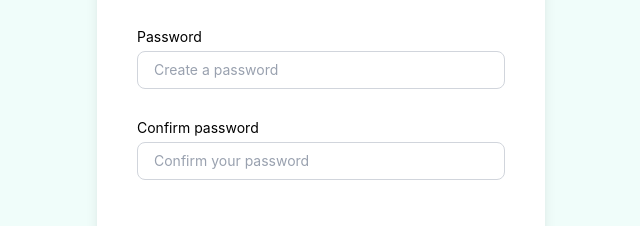
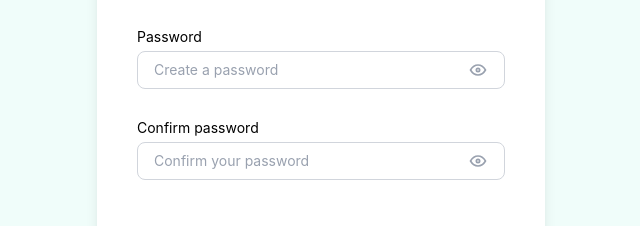
Before and after one commit to nrc2539/env-memo-ui, a React (Vite) app: page /register in a window 1280 px wide. Shown: the part 398-624 px from the top of the page, without its empty margins (319-959 px from the left). Built offline with nearby package versions, Linux system fonts and the light colour scheme; no server answers.

Commit message:
refactor: replace input field type=password with password input field

```diff
--- a/src/components/Input/index.tsx
+++ b/src/components/Input/index.tsx
@@ -9,6 +9,7 @@ const Input = forwardRef<HTMLInputElement, InputProps>(
       errorMessage,
       className,
       leftIcon,
+      rightIcon,
       label,
       labelClassName,
       showError = true,
@@ -43,6 +44,7 @@ const Input = forwardRef<HTMLInputElement, InputProps>(
             )}
             {...props}
           />
+          {rightIcon}
         </div>
         {showError && (
           <div className={cn({ invisible: !errorMessage })}>
--- a/src/components/Input/interface.ts
+++ b/src/components/Input/interface.ts
@@ -3,6 +3,7 @@ import type { ComponentPropsWithoutRef } from "react";
 export interface InputProps extends ComponentPropsWithoutRef<"input"> {
   errorMessage?: string;
   leftIcon?: React.ReactNode;
+  rightIcon?: React.ReactNode;
   label?: React.ReactNode;
   labelClassName?: string;
   showError?: boolean;
--- /dev/null
+++ b/src/components/form/PasswordInputField/index.tsx
@@ -0,0 +1,34 @@
+import { useState } from "react";
+import { useField } from "formik";
+import { IconEye, IconEyeOff } from "@tabler/icons-react";
+
+import Input from "@/components/Input";
+
+import type { PasswordInputFieldProps } from "./interface";
+
+export default function PasswordInputField({
+  name,
+  ...props
+}: PasswordInputFieldProps) {
+  const [showPassword, setShowPassword] = useState(false);
+  const [field, { touched, error }] = useField(name);
+
+  return (
+    <Input
+      {...props}
+      {...field}
+      type={showPassword ? "text" : "password"}
+      errorMessage={touched && !!error ? error : ""}
+      rightIcon={
+        <button
+          type="button"
+          onClick={() => setShowPassword((prev) => !prev)}
+          tabIndex={-1}
+          className="text-gray-400 hover:text-gray-600"
+        >
+          {showPassword ? <IconEyeOff size={20} /> : <IconEye size={20} />}
+        </button>
+      }
+    />
+  );
+}
--- /dev/null
+++ b/src/components/form/PasswordInputField/interface.ts
@@ -0,0 +1,5 @@
+import type { InputProps } from "@/components/Input/interface";
+
+export interface PasswordInputFieldProps extends Omit<InputProps, "type" | "value"> {
+  name: string;
+}
--- a/src/features/auth/pages/LoginPage/LoginPage.tsx
+++ b/src/features/auth/pages/LoginPage/LoginPage.tsx
@@ -3,6 +3,7 @@ import { Form, Formik } from "formik";
 import * as Yup from "yup";
 
 import { InputField } from "@/components/form/InputField";
+import PasswordInputField from "@/components/form/PasswordInputField";
 import AuthLayout from "@/components/layout/AuthLayout";
 
 import type { LoginPageProps } from "./interface";
@@ -35,10 +36,9 @@ export default function LoginPage({ initialValues, onSubmit }: LoginPageProps) {
                 placeholder="Enter your email"
               />
               <div>
-                <InputField
+                <PasswordInputField
                   name="password"
                   label="Password"
-                  type="password"
                   autoComplete="current-password"
                   placeholder="Enter your password"
                 />
--- a/src/features/auth/pages/RegisterPage/RegisterPage.tsx
+++ b/src/features/auth/pages/RegisterPage/RegisterPage.tsx
@@ -4,6 +4,7 @@ import * as Yup from "yup";
 
 import AuthLayout from "@/components/layout/AuthLayout";
 import { InputField } from "@/components/form/InputField";
+import PasswordInputField from "@/components/form/PasswordInputField";
 import { passwordRegx } from "@/libs/constant";
 
 import type { RegisterPageProps } from "./interface";
@@ -49,17 +50,15 @@ export default function RegisterPage({
                 autoComplete="email"
                 placeholder="Enter your email"
               />
-              <InputField
+              <PasswordInputField
                 name="password"
                 label="Password"
-                type="password"
                 autoComplete="new-password"
                 placeholder="Create a password"
               />
-              <InputField
+              <PasswordInputField
                 name="confirmPassword"
                 label="Confirm password"
-                type="password"
                 autoComplete="new-password"
                 placeholder="Confirm your password"
               />
--- a/src/features/auth/pages/ResetPasswordPage/ResetPasswordPage.tsx
+++ b/src/features/auth/pages/ResetPasswordPage/ResetPasswordPage.tsx
@@ -8,7 +8,7 @@ import {
 } from "@tabler/icons-react";
 
 import AuthLayout from "@/components/layout/AuthLayout";
-import { InputField } from "@/components/form/InputField";
+import PasswordInputField from "@/components/form/PasswordInputField";
 import { passwordRegx } from "@/libs/constant";
 
 import type { ResetPasswordPageProps } from "./interface";
@@ -110,17 +110,15 @@ export default function ResetPasswordPage({
         {({ isSubmitting }) => (
           <Form>
             <div className="mt-8 mb-2">
-              <InputField
+              <PasswordInputField
                 name="password"
                 label="New password"
-                type="password"
                 autoComplete="new-password"
                 placeholder="Enter new password"
               />
-              <InputField
+              <PasswordInputField
                 name="confirmPassword"
                 label="Confirm password"
-                type="password"
                 autoComplete="new-password"
                 placeholder="Confirm new password"
               />
--- a/src/features/auth/pages/SetupPasswordPage/SetupPasswordPage.tsx
+++ b/src/features/auth/pages/SetupPasswordPage/SetupPasswordPage.tsx
@@ -9,6 +9,7 @@ import {
 
 import AuthLayout from "@/components/layout/AuthLayout";
 import { InputField } from "@/components/form/InputField";
+import PasswordInputField from "@/components/form/PasswordInputField";
 import { passwordRegx } from "@/libs/constant";
 
 import type { SetupPasswordPageProps } from "./interface";
@@ -125,17 +126,15 @@ export default function SetupPasswordPage({
                 disabled
                 autoComplete="email"
               />
-              <InputField
+              <PasswordInputField
                 name="password"
                 label="Password"
-                type="password"
                 autoComplete="new-password"
                 placeholder="Create a password"
               />
-              <InputField
+              <PasswordInputField
                 name="confirmPassword"
                 label="Confirm password"
-                type="password"
                 autoComplete="new-password"
                 placeholder="Confirm your password"
               />
--- a/src/features/setting/pages/SettingPage/SettingPage.tsx
+++ b/src/features/setting/pages/SettingPage/SettingPage.tsx
@@ -1,7 +1,7 @@
 import { Form, Formik } from "formik";
 import * as Yup from "yup";
 
-import { InputField } from "@/components/form/InputField";
+import PasswordInputField from "@/components/form/PasswordInputField";
 import { passwordRegx } from "@/libs/constant";
 
 import type { SettingPageProps } from "./interface";
@@ -54,24 +54,21 @@ export default function SettingPage({
         >
           {({ isSubmitting }) => (
             <Form className="mt-6 space-y-5">
-              <InputField
+              <PasswordInputField
                 name="currentPassword"
                 label="Current password"
-                type="password"
                 autoComplete="current-password"
                 placeholder="Enter current password"
               />
-              <InputField
+              <PasswordInputField
                 name="newPassword"
                 label="New password"
-                type="password"
                 autoComplete="new-password"
                 placeholder="Enter new password"
               />
-              <InputField
+              <PasswordInputField
                 name="confirmPassword"
                 label="Confirm new password"
-                type="password"
                 autoComplete="new-password"
                 placeholder="Confirm new password"
               />
```
